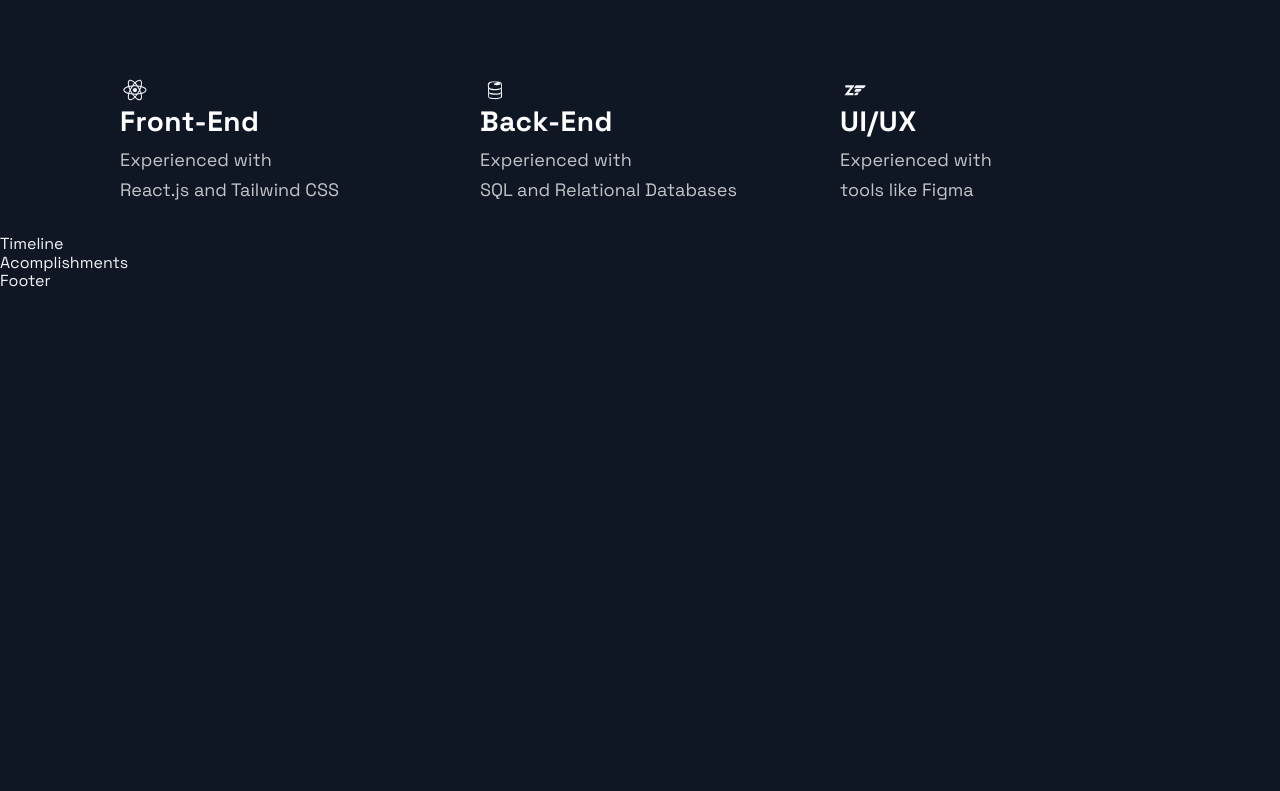
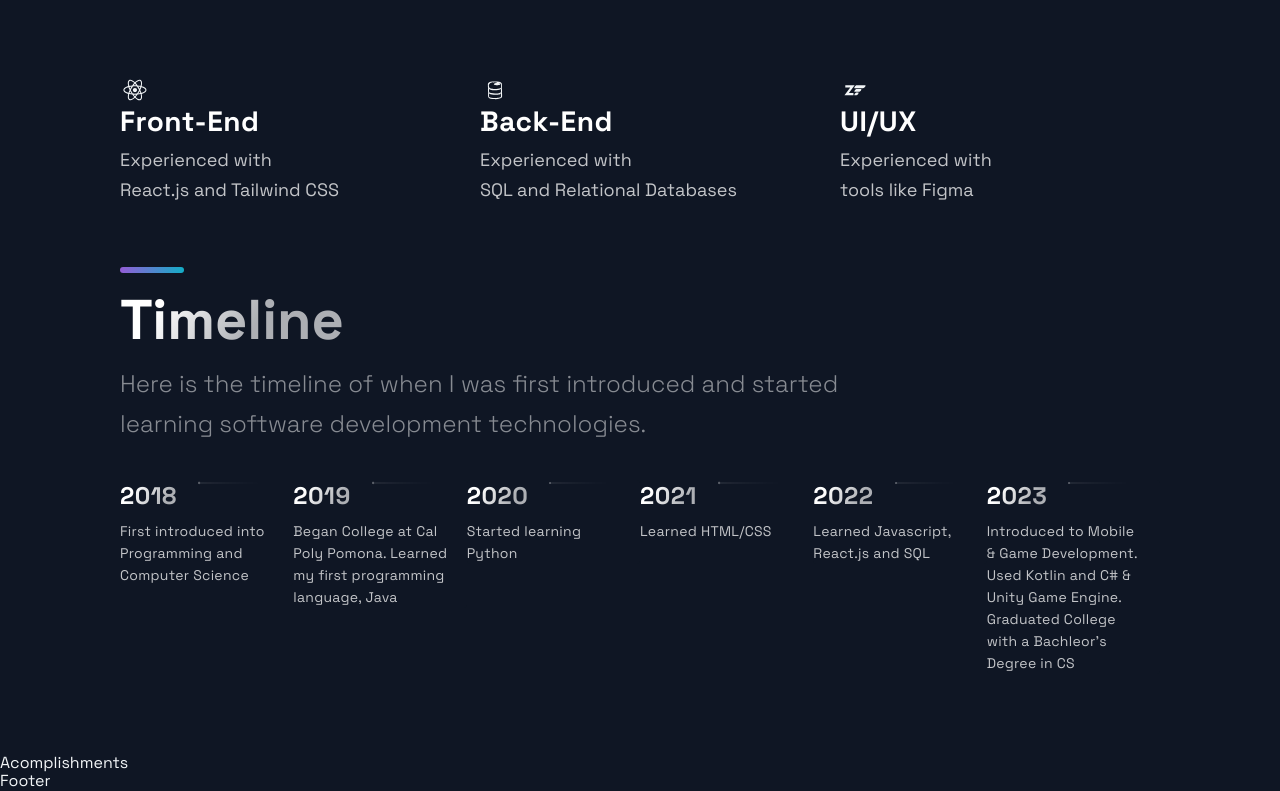
Before and after one commit to Jesus711/JS-Mastery-Portfolio-Website, a Next.js app: page / in a window 1280 px wide. Shown: the part 2160-2951 px from the top of the page. Before the commit the page ends 2451 px from the top, so only its background shows below. Built offline with nearby package versions, Linux system fonts and the light colour scheme.

Commit message:
Completed Timelime section of the webpage. Commented out extra divider element due to Accomplishments component not being used

```diff
--- a/src/components/TimeLine/TimeLine.js
+++ b/src/components/TimeLine/TimeLine.js
@@ -5,47 +5,117 @@
 import { TimeLineData } from '../../constants/constants';
 
 const TOTAL_CAROUSEL_COUNT = TimeLineData.length;
+const FACTOR = 0.9 //1.05
 
 const Timeline = () => {
-  // const [activeItem, setActiveItem] = useState(0);
-  // const carouselRef = useRef();
+  const [activeItem, setActiveItem] = useState(0);
+  const carouselRef = useRef();
 
-  // const scroll = (node, left) => {
-  //   return node.scrollTo({ left, behavior: 'smooth' });
-  // }
+  const scroll = (node, left) => {
+    return node.scrollTo({ left, behavior: 'smooth' });
+  }
 
-  // const handleClick = (e, i) => {
-  //   e.preventDefault();
+  const handleClick = (e, i) => {
+    e.preventDefault();
 
-  //   if (carouselRef.current) {
-  //     const scrollLeft = Math.floor(carouselRef.current.scrollWidth * 0.7 * (i / TimeLineData.length));
+    if (carouselRef.current) {
+      const scrollLeft = Math.floor(carouselRef.current.scrollWidth * FACTOR * (i / TimeLineData.length));
 
-  //     scroll(carouselRef.current, scrollLeft);
-  //   }
-  // }
+      scroll(carouselRef.current, scrollLeft);
+    }
+  }
 
-  // const handleScroll = () => {
-  //   if (carouselRef.current) {
-  //     const index = Math.round((carouselRef.current.scrollLeft / (carouselRef.current.scrollWidth * 0.7)) * TimeLineData.length);
+  const handleScroll = () => {
+    if (carouselRef.current) {
+      const index = Math.round((carouselRef.current.scrollLeft / (carouselRef.current.scrollWidth * FACTOR)) * TimeLineData.length);
 
-  //     setActiveItem(index);
-  //   }
-  // }
+      setActiveItem(index);
+    }
+  }
 
-  // // snap back to beginning of scroll when window is resized
-  // // avoids a bug where content is covered up if coming from smaller screen
-  // useEffect(() => {
-  //   const handleResize = () => {
-  //     scroll(carouselRef.current, 0);
-  //   }
+  // snap back to beginning of scroll when window is resized
+  // avoids a bug where content is covered up if coming from smaller screen
+  useEffect(() => {
+    const handleResize = () => {
+      scroll(carouselRef.current, 0);
+    }
 
-  //   window.addEventListener('resize', handleResize);
-  // }, []);
+    window.addEventListener('resize', handleResize);
+  }, []);
 
   return (
-    <div>
-      Timeline
-    </div>
+    <Section id="about">
+      <SectionDivider />
+      <br />
+      <SectionTitle>Timeline</SectionTitle>
+      <SectionText>Here is the timeline of when I was first introduced and started learning software development technologies.</SectionText>
+      <CarouselContainer ref={carouselRef} onScroll={handleScroll}>
+        <>
+        {TimeLineData.map((item, index) => (
+          <CarouselMobileScrollNode key={index} $final={index === TOTAL_CAROUSEL_COUNT - 1 ? true : false}>
+            {console.log("Mobile Score", index, activeItem)}
+            <CarouselItem
+              $index={index}
+              id={`carousel__item-${item}`}
+              $active={activeItem}
+              onClick={(e) => handleClick(e, index)}
+            >
+              <CarouselItemTitle>
+                {item.year}
+                <CarouselItemImg
+                    width="208"
+                    height="6"
+                    viewBox="0 0 208 6"
+                    fill="none"
+                    xmlns="http://www.w3.org/2000/svg">
+                    <path
+                      fillRule="evenodd"
+                      clipRule="evenodd"
+                      d="M2.5 5.5C3.88071 5.5 5 4.38071 5 3V3.5L208 3.50002V2.50002L5 2.5V3C5 1.61929 3.88071 0.5 2.5 0.5C1.11929 0.5 0 1.61929 0 3C0 4.38071 1.11929 5.5 2.5 5.5Z"
+                      fill="url(#paint0_linear)"
+                      fillOpacity="0.33"
+                    />
+                    <defs>
+                      <linearGradient
+                        id="paint0_linear"
+                        x1="-4.30412e-10"
+                        y1="0.5"
+                        x2="208"
+                        y2="0.500295"
+                        gradientUnits="userSpaceOnUse">
+                        <stop stopColor="white" />
+                        <stop
+                          offset="0.79478"
+                          stopColor="white"
+                          stopOpacity="0"
+                        />
+                      </linearGradient>
+                    </defs>
+                    </CarouselItemImg>
+              </CarouselItemTitle>
+              <CarouselItemText>{item.text}</CarouselItemText>
+            </CarouselItem>
+          </CarouselMobileScrollNode>
+        ))}
+        </>
+      </CarouselContainer>
+
+      <CarouselButtons>
+        {TimeLineData.map((item, index) => (
+          <CarouselButton
+            key={index}
+            $index={index}
+            $active={activeItem}
+            onClick={(e) => handleClick(e, index)}
+            type="button"
+          >
+            <CarouselButtonDot $active={activeItem} />
+          </CarouselButton>
+        ))}
+      </CarouselButtons>
+      {/* Commented it out since Accomplishments component was removed/unused */}
+      {/* <SectionDivider /> */}
+    </Section>
   );
 };
 
--- a/src/components/TimeLine/TimeLineStyles.js
+++ b/src/components/TimeLine/TimeLineStyles.js
@@ -35,7 +35,7 @@
 export const CarouselMobileScrollNode = styled.div`
   @media ${props => props.theme.breakpoints.sm} {
     display: flex;
-    min-width: ${({ final }) => final ? `120%;` : `min-content`}
+    min-width: ${(props) => props.$final ? `120%;` : `min-content`}
   }
 `
 
@@ -50,7 +50,7 @@
 
   @media ${props => props.theme.breakpoints.sm} {
     margin-left: 32px;
-    min-width: 120px;
+    min-width: 256px;
     background: #0E131F;
     padding: 4px;
     align-content: start;
@@ -60,9 +60,10 @@
     position: relative;
     height: fit-content;
 
-    ${(props) => props.active === props.index ? `opacity: 1` : `opacity: 0.5`};
+    ${(props) => props.$active === props.$index ? `opacity: 1` : `opacity: 0.5`};
   }
 `
+// min-w : 280px
 
 export const CarouselItemTitle = styled.h4`
   font-weight: bold;
@@ -137,8 +138,8 @@
   border: none;
   cursor: pointer;
   margin-right: 4px;
-  opacity: ${(props) => props.active === props.index ? `1` : `.33`};
-  transform: ${(props) => props.active === props.index ? `scale(1.6)` : `scale(1)`};
+  opacity: ${(props) => props.$active === props.$index ? `1` : `.33`};
+  transform: ${(props) => props.$active === props.$index ? `scale(1.6)` : `scale(1)`};
 
   &:focus {
     outline: none;
```
